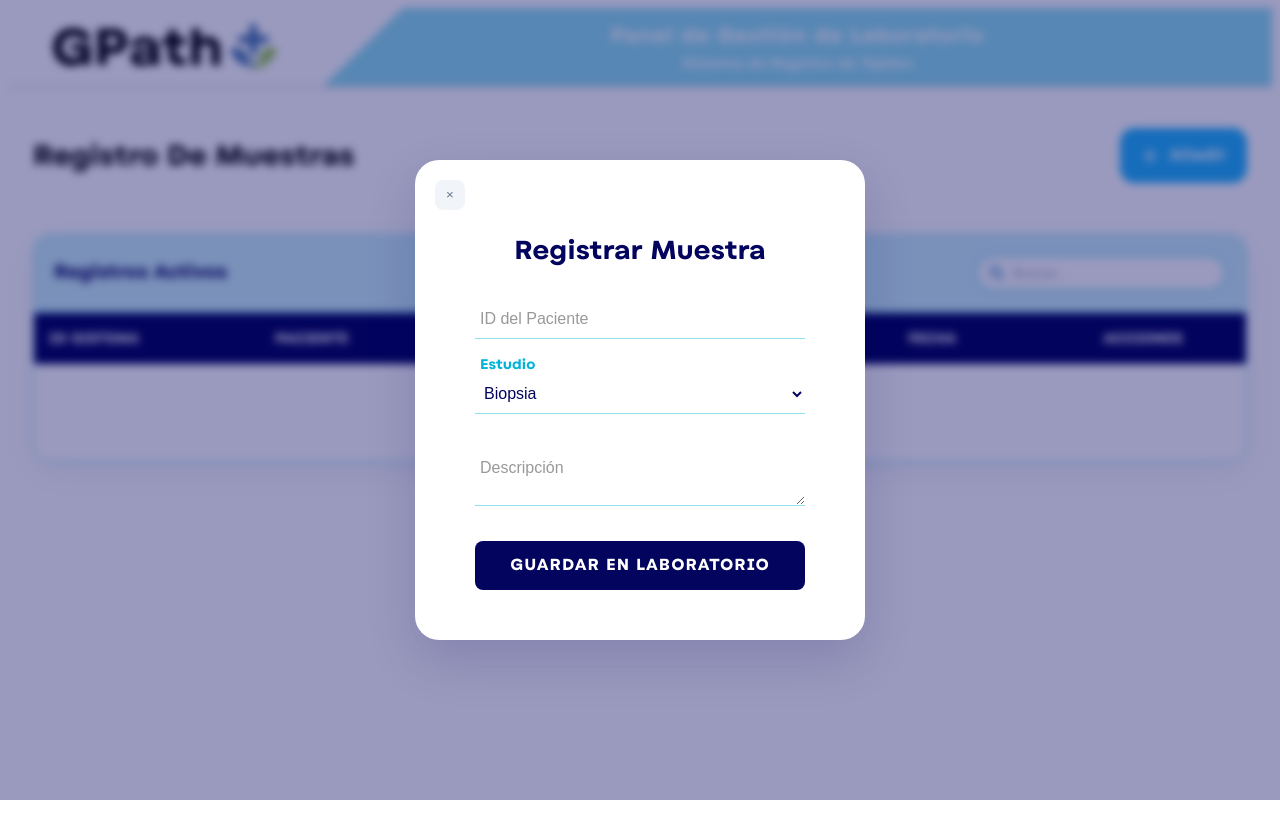
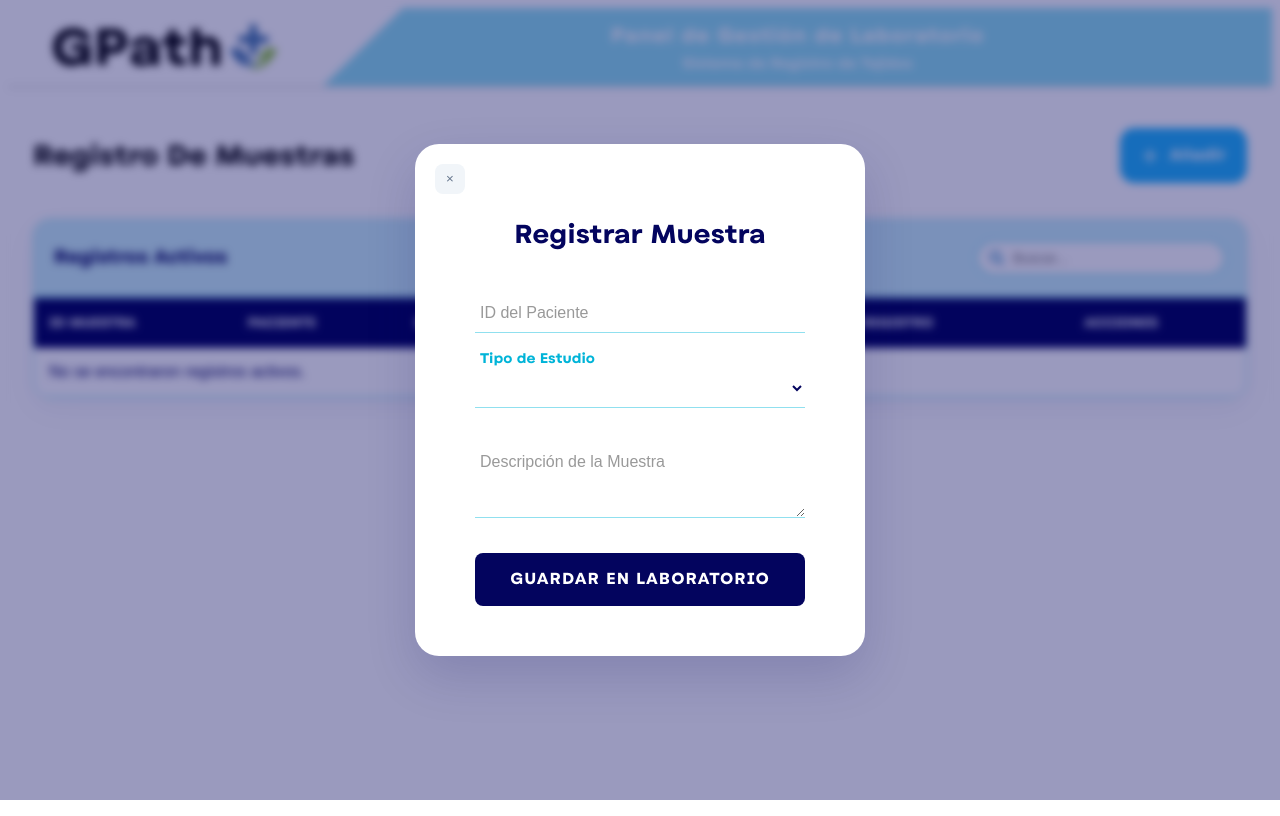
Before and after one commit to HammurabiSalazar/gpath-technical-assessment, a React (Vite) app: page / in a window 1280 px wide. Both pictures are taken after a click on the button "Añadir". Built offline with nearby package versions, Linux system fonts and the light colour scheme; a web font is replaced by a local one.

Commit message:
feat: add success feedback for registration and finalize table alignment

```diff
--- a/src/App.tsx
+++ b/src/App.tsx
@@ -2,6 +2,7 @@ import { useState, useEffect } from 'react';
 import { FormularioMuestra } from './components/FormularioMuestra';
 import { ListaMuestras } from './components/ListaMuestras';
 import type { Muestra } from './types/muestra';
+import Swal from 'sweetalert2';
 import logoGpath from './assets/Logo-gpath.png';
 import './App.css';
 
@@ -27,6 +28,19 @@ function App() {
     };
     setMuestras([nueva, ...muestras]);
     setMostrarFormulario(false);
+    Swal.fire({
+    title: '¡Muestra Registrada!',
+    text: 'El registro se ha guardado exitosamente en el sistema.',
+    icon: 'success',
+    confirmButtonColor: '#03045E', // Nuestro azul Crepúsculo
+    timer: 2500, // Se cierra sola en 2.5 segundos
+    timerProgressBar: true,
+    customClass: {
+      popup: 'modal-card-swal', // Reutilizamos la clase que ya definimos
+      title: 'form-title-swal'
+    }
+  });
+
   };
 
   // --- LÓGICA: Eliminar registro ---
--- a/src/components/FormularioMuestra.css
+++ b/src/components/FormularioMuestra.css
@@ -1,4 +1,4 @@
-/* 1. FUENTES */
+/* 1. FUENTES Y VARIABLES */
 @font-face {
   font-family: 'Alphazet';
   src: url('../assets/fonts/Alphazet-Light.otf') format('opentype');
@@ -10,7 +10,6 @@
   font-weight: 600;
 }
 
-/* 2. VARIABLES */
 :root {
   --crepusculo: #03045E;
   --azul-verdoso: #0077B6;
@@ -19,26 +18,23 @@
   --cian-claro: #CAF0F8;
 }
 
-/* src/components/FormularioMuestra.css */
-
+/* 2. CONTENEDOR PRINCIPAL */
 .form-container {
-  /* Quitamos el fondo y la sombra para evitar el efecto de "doble caja" */
   background: transparent;
-  box-shadow: none;
-  padding: 10px 20px; /* Reducimos el padding interno */
+  padding: 10px 20px;
   width: 100%;
+  font-family: 'Alphazet', sans-serif !important;
 }
 
 .form-title {
-  font-family: 'Alphazet', sans-serif !important;
   color: var(--crepusculo);
   text-align: center;
   font-size: 26px;
-  margin-bottom: 30px;
+  margin-bottom: 40px;
   font-weight: 600;
 }
 
-/* Estilos de los grupos de input (Material Design) */
+/* 3. GRUPOS Y ETIQUETAS FLOTANTES */
 .group {
   position: relative;
   margin-bottom: 35px;
@@ -54,16 +50,63 @@
   border-bottom: 1px solid var(--azul-escarchado);
   background: transparent;
   color: var(--crepusculo);
+  transition: 0.2s ease all;
 }
 
 .input:focus {
   outline: none;
 }
 
-/* El botón de guardado estilo GPath */
+/* Estilo de la etiqueta (Label) */
+.group label {
+  color: #999;
+  font-size: 16px;
+  font-weight: 300;
+  position: absolute;
+  pointer-events: none;
+  left: 5px;
+  top: 10px;
+  transition: 0.3s ease all;
+}
+
+/* LÓGICA DE FLOTACIÓN: Al enfocar o al tener texto */
+.input:focus ~ label,
+.input:not(:placeholder-shown) ~ label {
+  top: -20px;
+  font-size: 14px;
+  color: var(--turquesa-surf);
+  font-weight: 600;
+}
+
+/* 4. BARRA INFERIOR ANIMADA */
+.bar {
+  position: relative;
+  display: block;
+  width: 100%;
+}
+
+.bar:before, .bar:after {
+  content: '';
+  height: 2px;
+  width: 0;
+  bottom: 0px;
+  position: absolute;
+  background: var(--turquesa-surf);
+  transition: 0.3s ease all;
+}
+
+.bar:before { left: 50%; }
+.bar:after { right: 50%; }
+
+.input:focus ~ .bar:before,
+.input:focus ~ .bar:after {
+  width: 50%;
+}
+
+/* 5. BOTÓN Y ERRORES */
 .form-button {
   width: 100%;
-  padding: 12px;
+  padding: 14px;
   background-color: var(--crepusculo);
   color: white;
   border: none;
@@ -81,150 +124,14 @@
   background-color: var(--azul-verdoso);
   box-shadow: 0 4px 12px rgba(3, 4, 94, 0.2);
 }
-select.input option {
-  background-color: #ffffff;
-  color: var(--crepusculo);
-  font-family: 'Alphazet', sans-serif;
-  padding: 10px;
+
+.error-msg {
+  color: #e63946;
+  font-size: 12px;
+  margin-top: 5px;
+  display: block;
 }
 
-.input:focus {
-  outline: none;
-}
-
-/* Etiqueta Flotante */
-/* 1. Reset de fuente para asegurar que todo use Alphazet */
-.form-container,
-.form-container input,
-.form-container select,
-.form-container textarea,
-.form-container label,
-.form-container button {
-  font-family: 'Alphazet', sans-serif !important;
-  -webkit-font-smoothing: antialiased;
-  -moz-osx-font-smoothing: grayscale;
-}
-
-/* 2. Ajuste específico para las etiquetas (Labels) */
-.group label {
-  color: #999;
-  font-weight: 300; /* Light por defecto */
-  font-size: 16px;
-  position: absolute;
-  pointer-events: none;
-  left: 5px;
-  top: 10px;
-  transition: 0.2s ease all;
-}
-
-/* 3. Cuando la etiqueta sube, podemos cambiarla a SemiBold si queremos */
-.input:focus ~ label,
-.input:valid ~ label {
-  top: -20px;
-  font-size: 14px;
-  color: var(--turquesa-surf);
-  font-weight: 600; /* Cambia a SemiBold al flotar */
-}
-
-/* Animación cuando hay foco o el input es válido */
-.input:focus ~ label,
-.input:valid ~ label {
-  top: -20px;
-  font-size: 14px;
-  color: var(--turquesa-surf);
-  font-weight: 600;
-}
-
-/* La barra inferior animada */
-.bar {
-  position: relative;
-  display: block;
-  width: 100%;
-}
-
-.bar:before, .bar:after {
-  content: '';
-  height: 2px;
-  width: 0;
-  bottom: 0px;
-  position: absolute;
-  background: var(--turquesa-surf);
-  transition: 0.2s ease all;
-}
-
-.bar:before { left: 50%; }
-.bar:after { right: 50%; }
-
-.input:focus ~ .bar:before,
-.input:focus ~ .bar:after {
-  width: 50%;
-}
-
-/* El resaltado (Highlight) */
-.highlight {
-  position: absolute;
-  height: 60%;
-  width: 100px;
-  top: 25%;
-  left: 0;
-  pointer-events: none;
-  opacity: 0.5;
-}
-
-.input:focus ~ .highlight {
-  animation: inputHighlighter 0.3s ease;
-}
-
-@keyframes inputHighlighter {
-  from { background: var(--turquesa-surf); }
-  to { width: 0; background: transparent; }
-}
-
-/* Botón adaptado */
-.form-button {
-  width: 100%;
-  background-color: var(--crepusculo);
-  color: white;
-  padding: 12px;
-  border-radius: 8px;
-  border: none;
-  font-family: 'Alphazet', sans-serif;
-  font-weight: 600;
-  cursor: pointer;
-  transition: 0.3s;
-  text-transform: uppercase;
-}
-
-.form-button:hover {
-  background-color: var(--azul-verdoso);
-}
-/* ==========================================================
-   FORCE FONT ON SWEETALERT2 (Global Scope)
-   ========================================================== */
-
-/* Target a todo el contenedor de la alerta */
-.swal2-container {
-  font-family: 'Alphazet', sans-serif !important;
-}
-
-/* Target específico al título */
-.swal2-title {
-  font-family: 'Alphazet', sans-serif !important;
-  font-weight: 600 !important; /* SemiBold */
-  color: var(--crepusculo) !important;
-}
-
-/* Target al texto del cuerpo */
-.swal2-html-container {
-  font-family: 'Alphazet', sans-serif !important;
-  font-weight: 300 !important; /* Light */
-  color: var(--azul-verdoso) !important;
-}
-
-/* Target al botón de confirmación */
-.swal2-confirm {
-  font-family: 'Alphazet', sans-serif !important;
-  font-weight: 600 !important;
-  text-transform: uppercase;
-  letter-spacing: 1px;
-}
+/* SWEETALERT CUSTOMS */
+.swal2-container { font-family: 'Alphazet', sans-serif !important; }
+.swal2-title { font-weight: 600 !important; color: var(--crepusculo) !important; }
--- a/src/components/FormularioMuestra.tsx
+++ b/src/components/FormularioMuestra.tsx
@@ -1,51 +1,72 @@
-import React, { useState } from 'react';
-import { type TipoEstudio } from '../types/muestra';
+// src/components/FormularioMuestra.tsx
+import { useForm } from 'react-hook-form';
+import type { Muestra } from '../types/muestra';
 import './FormularioMuestra.css';
 
 interface Props {
-  onAgregar: (datos: { pacienteId: string; tipoEstudio: TipoEstudio; descripcion: string }) => void;
+  onAgregar: (datos: Omit<Muestra, 'id' | 'fechaRegistro'>) => void;
 }
 
-export const FormularioMuestra: React.FC<Props> = ({ onAgregar }) => {
-  const [pacienteId, setPacienteId] = useState('');
-  const [tipo, setTipo] = useState<TipoEstudio>('Biopsia');
-  const [descripcion, setDescripcion] = useState('');
+export const FormularioMuestra = ({ onAgregar }: Props) => {
+  const { register, handleSubmit, formState: { errors }, reset } = useForm<Omit<Muestra, 'id' | 'fechaRegistro'>>();
 
-  const handleSubmit = (e: React.FormEvent) => {
-    e.preventDefault();
-    onAgregar({ pacienteId, tipoEstudio: tipo, descripcion });
-    setPacienteId('');
-    setDescripcion('');
+  const onSubmit = (data: any) => {
+    onAgregar(data);
+    reset();
   };
 
   return (
-    <div className="form-container">
+    <form onSubmit={handleSubmit(onSubmit)} className="form-container">
       <h2 className="form-title">Registrar Muestra</h2>
-      <form onSubmit={handleSubmit}>
+
+      {/* ID PACIENTE */}
       <div className="group">
-          <input required type="text" className="input" value={pacienteId} onChange={e => setPacienteId(e.target.value)} />
+        <input
+          {...register("pacienteId", {
+            required: "El ID es obligatorio",
+            maxLength: { value: 15, message: "Máximo 15 caracteres" }
+          })}
+          className="input"
+          placeholder=" " // Espacio vital para la animación
+        />
         <span className="bar"></span>
-          <label>ID del Paciente</label>
+        <label className="label-gpath">ID del Paciente</label>
+        {errors.pacienteId && <span className="error-msg">{errors.pacienteId.message}</span>}
       </div>
 
+      {/* TIPO ESTUDIO */}
       <div className="group">
-          <select className="input" value={tipo} onChange={e => setTipo(e.target.value as TipoEstudio)}>
+        <select
+          {...register("tipoEstudio", { required: "Selecciona un estudio" })}
+          className="input"
+        >
+          <option value="" hidden></option> {/* Opción oculta para manejar el label */}
           <option value="Biopsia">Biopsia</option>
           <option value="Citología">Citología</option>
           <option value="Inmunohistoquímica">Inmunohistoquímica</option>
         </select>
         <span className="bar"></span>
-          <label className="active-label">Estudio</label>
+        <label className="label-gpath">Tipo de Estudio</label>
+        {errors.tipoEstudio && <span className="error-msg">{errors.tipoEstudio.message}</span>}
       </div>
 
+      {/* DESCRIPCIÓN */}
       <div className="group">
-          <textarea required className="input" value={descripcion} onChange={e => setDescripcion(e.target.value)} />
+        <textarea
+          {...register("descripcion", {
+            required: "La descripción es necesaria",
+            maxLength: { value: 200, message: "Máximo 200 caracteres" }
+          })}
+          className="input textarea"
+          rows={3}
+          placeholder=" " // Espacio vital para la animación
+        />
         <span className="bar"></span>
-          <label>Descripción</label>
+        <label className="label-gpath">Descripción de la Muestra</label>
+        {errors.descripcion && <span className="error-msg">{errors.descripcion.message}</span>}
       </div>
 
       <button type="submit" className="form-button">Guardar en Laboratorio</button>
     </form>
-    </div>
   );
 };
--- a/src/components/ListaMuestras.css
+++ b/src/components/ListaMuestras.css
@@ -1,14 +1,14 @@
+/* ESTRUCTURA DE TABLA */
 .table-container {
   background: white;
   border-radius: 16px;
   box-shadow: 0 10px 30px rgba(3, 4, 94, 0.05);
   border: 1px solid var(--azul-escarchado);
-  margin-top: 30px;
+  margin-top: 10px;
   overflow: hidden;
   font-family: 'Alphazet', sans-serif;
 }
 
-/* Header de la Tabla */
 .table-header {
   padding: 20px;
   display: flex;
@@ -18,147 +18,74 @@
   border-bottom: 2px solid var(--azul-escarchado);
 }
 
-.table-title {
-  color: var(--crepusculo);
-  font-weight: 600;
-  margin: 0;
-}
+.table-title { color: var(--crepusculo); font-weight: 600; margin: 0; }
 
-/* Contenedor que agrupa la lupa y el input */
-.search-box-internal {
-  position: relative;
-  display: flex;
-  align-items: center;
-  width: 250px; /* Ancho del buscador */
-}
-
-/* La pequeña lupa dentro del input */
-.search-icon-small {
-  position: absolute;
-  left: 12px;
-  color: var(--azul-verdoso);
-  font-size: 14px;
-  pointer-events: none;
-}
-
-/* El campo de texto (Input) */
+/* BUSCADOR INTERNO */
+.search-box-internal { position: relative; display: flex; align-items: center; width: 250px; }
+.search-icon-small { position: absolute; left: 12px; color: var(--azul-verdoso); font-size: 14px; }
 .search-input-internal {
   width: 100%;
-  padding: 8px 12px 8px 35px; /* Espacio extra a la izquierda para la lupa */
+  padding: 8px 12px 8px 35px;
   border: 2px solid var(--azul-escarchado);
-  border-radius: 20px; /* Bordes redondeados tipo píldora */
+  border-radius: 20px;
   font-family: 'Alphazet', sans-serif !important;
   font-size: 14px;
-  transition: all 0.3s ease;
+  outline: none;
+  transition: 0.3s;
+}
+.search-input-internal:focus { border-color: var(--azul-verdoso); width: 250px; }
+
+/* ESTILOS DE CELDAS */
+.gpath-table { width: 100%; border-collapse: collapse; }
+.gpath-table th { background-color: var(--crepusculo); color: white; padding: 15px; font-size: 13px; text-transform: uppercase; text-align: left; }
+.gpath-table td { padding: 15px; border-bottom: 1px solid var(--cian-claro); color: var(--crepusculo); }
+.description-cell { max-width: 250px; }
+.text-truncate-cell { overflow: hidden; text-overflow: ellipsis; white-space: nowrap; font-size: 14px; color: #666; }
+
+/* BADGES */
+.badge { padding: 4px 10px; border-radius: 6px; font-size: 11px; font-weight: 600; background: var(--azul-escarchado); color: var(--azul-verdoso); }
+
+/* ACCIONES */
+.btn-icon { background: none; border: none; cursor: pointer; margin: 0 5px; color: #64748b; transition: 0.2s; }
+.btn-edit:hover { color: var(--azul-verdoso); }
+.btn-delete:hover { color: #e63946; }
+
+/* === ESTILOS PARA EL MODAL DE EDICIÓN (SWEETALERT) === */
+.swal-modal-card { border-radius: 24px !important; padding: 30px !important; }
+.swal-title-gpath { color: var(--crepusculo); font-weight: 600; font-size: 24px; }
+.swal-form-container { text-align: left; padding: 10px 5px; }
+.swal-group { position: relative; margin-bottom: 30px; }
+
+.swal-input {
+  width: 100%;
+  border: none !important;
+  border-bottom: 1px solid var(--azul-escarchado) !important;
+  padding: 10px 5px !important;
+  font-family: 'Alphazet', sans-serif !important;
+  font-size: 16px;
+  background: transparent !important;
+  color: var(--crepusculo) !important;
   outline: none;
 }
 
-/* Efecto cuando el usuario hace clic para escribir */
-.search-input-internal:focus {
-  border-color: var(--azul-verdoso);
-  box-shadow: 0 0 8px rgba(0, 119, 182, 0.2);
-  width: 250px; /* Se expande un poquito al activarse */
+.disabled-input { background-color: #f8f9fa !important; color: #a0aec0 !important; border-bottom: 1px dashed #cbd5e0 !important; cursor: not-allowed; }
+
+.swal-label {
+  color: #999; font-size: 16px; font-weight: 300; position: absolute;
+  pointer-events: none; left: 5px; top: 10px; transition: 0.2s ease all;
 }
 
-/* Estilo para el placeholder (el texto "Buscar...") */
-.search-input-internal::placeholder {
-  color: #a0aec0;
-  font-weight: 300;
+.swal-input:focus ~ .swal-label,
+.swal-input:not(:placeholder-shown) ~ .swal-label {
+  top: -20px; font-size: 13px; color: var(--turquesa-surf); font-weight: 600;
 }
 
-/* Estilos de la Tabla */
-.gpath-table {
-  width: 100%;
-  border-collapse: collapse;
-  text-align: left;
+.swal-bar { position: relative; display: block; width: 100%; }
+.swal-bar:before, .swal-bar:after {
+  content: ''; height: 2px; width: 0; bottom: 0; position: absolute;
+  background: var(--turquesa-surf); transition: 0.3s ease all;
 }
+.swal-bar:before { left: 50%; } .swal-bar:after { right: 50%; }
+.swal-input:focus ~ .swal-bar:before, .swal-input:focus ~ .swal-bar:after { width: 50%; }
 
-.gpath-table th {
-  background-color: var(--crepusculo);
-  color: white;
-  padding: 15px;
-  font-weight: 600;
-  font-size: 14px;
-  text-transform: uppercase;
-}
-
-.gpath-table td {
-  padding: 15px;
-  border-bottom: 1px solid var(--cian-claro);
-  color: var(--crepusculo);
-  font-weight: 300;
-  font-size: 15px;
-}
-
-.gpath-table tr:hover {
-  background-color: #f8fafc;
-}
-
-/* Badges para los tipos de estudio */
-.badge {
-  padding: 4px 10px;
-  border-radius: 6px;
-  font-size: 12px;
-  font-weight: 600;
-  background: var(--azul-escarchado);
-  color: var(--azul-verdoso);
-}
-
-/* Botón de eliminar */
-.btn-delete {
-  background: none;
-  border: none;
-  cursor: pointer;
-  font-size: 18px;
-  transition: transform 0.2s;
-}
-
-.btn-delete:hover {
-  transform: scale(1.2);
-}
-
-.table-footer {
-  padding: 15px 20px;
-  font-size: 13px;
-  color: var(--azul-verdoso);
-  background: var(--cian-claro);
-  font-weight: 300;
-}
-
-.text-center { text-align: center; }
-.font-bold { font-weight: 600; }
-.text-empty { text-align: center; padding: 40px !important; color: #999; }
-
-/* Estilo para el ID interno de la muestra */
-.id-cell small {
-  background-color: #f1f5f9;
-  padding: 4px 8px;
-  border-radius: 4px;
-  color: #64748b;
-  font-family: monospace; /* Fuente de código para IDs */
-}
-
-/* Ajuste de columna de fecha */
-.date-cell {
-  font-size: 13px;
-  white-space: nowrap;
-}
-
-/* Aseguramos que la descripción no empuje todo */
-.text-truncate {
-  max-width: 200px;
-  white-space: nowrap;
-  overflow: hidden;
-  text-overflow: ellipsis;
-}
-
-/* El resto de estilos (search-box, buttons, badges) se mantienen igual */
-.btn-icon {
-  font-size: 14px; /* Font Awesome se controla con font-size */
-  display: inline-flex;
-  align-items: center;
-  justify-content: center;
-  width: 32px;
-  height: 32px;
-  /* ... resto de tus estilos de borde y hover ... */
-}
+.swal-confirm-btn { font-family: 'Alphazet', sans-serif !important; font-weight: 600 !important; border-radius: 8px !important; }
--- a/src/components/ListaMuestras.tsx
+++ b/src/components/ListaMuestras.tsx
@@ -14,7 +14,7 @@ interface Props {
 export const ListaMuestras: React.FC<Props> = ({ muestras, onEliminar, onActualizar }) => {
   const [busqueda, setBusqueda] = useState('');
 
-  // Filtramos por ID, Paciente, Estudio o incluso por la Descripción
+  // Lógica de filtrado dinámico
   const filtradas = muestras.filter(m =>
     m.pacienteId.toLowerCase().includes(busqueda.toLowerCase()) ||
     m.id.toLowerCase().includes(busqueda.toLowerCase()) ||
@@ -22,6 +22,7 @@ export const ListaMuestras: React.FC<Props> = ({ muestras, onEliminar, onActuali
     m.descripcion.toLowerCase().includes(busqueda.toLowerCase())
   );
 
+  // Función para eliminar con confirmación
   const confirmarEliminar = (id: string) => {
     Swal.fire({
       title: '¿Eliminar registro?',
@@ -35,24 +36,51 @@ export const ListaMuestras: React.FC<Props> = ({ muestras, onEliminar, onActuali
     }).then((r) => r.isConfirmed && onEliminar(id));
   };
 
+  // Función para editar con interfaz GPath (ID Bloqueado)
   const editarMuestra = (m: Muestra) => {
     Swal.fire({
-      title: 'Editar Registro',
+      title: '<span class="swal-title-gpath">Editar Registro</span>',
       html: `
-        <div style="text-align: left;">
-          <label style="font-size: 14px; color: #0077B6;">ID Paciente</label>
-          <input id="swal-p" class="swal2-input" value="${m.pacienteId}">
-          <label style="font-size: 14px; color: #0077B6;">Descripción</label>
-          <textarea id="swal-d" class="swal2-textarea">${m.descripcion}</textarea>
+        <div class="swal-form-container">
+          <div class="swal-group">
+            <input id="swal-p" class="swal-input disabled-input" value="${m.pacienteId}" disabled placeholder=" ">
+            <span class="swal-bar"></span>
+            <label class="swal-label">ID del Paciente (No editable)</label>
+          </div>
+
+          <div class="swal-group">
+            <select id="swal-t" class="swal-input">
+              <option value="Biopsia" ${m.tipoEstudio === 'Biopsia' ? 'selected' : ''}>Biopsia</option>
+              <option value="Citología" ${m.tipoEstudio === 'Citología' ? 'selected' : ''}>Citología</option>
+              <option value="Inmunohistoquímica" ${m.tipoEstudio === 'Inmunohistoquímica' ? 'selected' : ''}>Inmunohistoquímica</option>
+            </select>
+            <span class="swal-bar"></span>
+            <label class="swal-label">Tipo de Estudio</label>
+          </div>
+
+          <div class="swal-group">
+            <textarea id="swal-d" class="swal-input swal-textarea" rows="3" placeholder=" ">${m.descripcion}</textarea>
+            <span class="swal-bar"></span>
+            <label class="swal-label">Descripción de la Muestra</label>
+          </div>
         </div>
       `,
+      showCancelButton: true,
+      confirmButtonText: 'ACTUALIZAR',
+      cancelButtonText: 'CANCELAR',
+      confirmButtonColor: '#03045E',
+      cancelButtonColor: '#808080',
+      customClass: {
+        popup: 'swal-modal-card',
+        confirmButton: 'swal-confirm-btn'
+      },
       focusConfirm: false,
-      showCancelButton: true,
-      confirmButtonColor: '#03045E',
-      preConfirm: () => ({
-        pacienteId: (document.getElementById('swal-p') as HTMLInputElement).value,
-        descripcion: (document.getElementById('swal-d') as HTMLTextAreaElement).value
-      })
+      preConfirm: () => {
+        return {
+          tipoEstudio: (document.getElementById('swal-t') as HTMLSelectElement).value,
+          descripcion: (document.getElementById('swal-d') as HTMLTextAreaElement).value
+        };
+      }
     }).then(r => r.isConfirmed && onActualizar(m.id, r.value));
   };
 
@@ -76,11 +104,11 @@ export const ListaMuestras: React.FC<Props> = ({ muestras, onEliminar, onActuali
         <table className="gpath-table">
           <thead>
             <tr>
-              <th>ID SISTEMA</th>
+              <th>ID MUESTRA</th>
               <th>PACIENTE</th>
               <th>ESTUDIO</th>
-              <th>DESCRIPCIÓN</th> {/* Columna recuperada */}
-              <th>FECHA</th>
+              <th>DESCRIPCIÓN</th>
+              <th>FECHA DE REGISTRO</th>
               <th className="text-center">ACCIONES</th>
             </tr>
           </thead>
@@ -95,7 +123,6 @@ export const ListaMuestras: React.FC<Props> = ({ muestras, onEliminar, onActuali
                       {m.tipoEstudio}
                     </span>
                   </td>
-                  {/* Celda de descripción con puntos suspensivos si es muy larga */}
                   <td className="description-cell" title={m.descripcion}>
                     <div className="text-truncate-cell">{m.descripcion}</div>
                   </td>
@@ -112,9 +139,7 @@ export const ListaMuestras: React.FC<Props> = ({ muestras, onEliminar, onActuali
               ))
             ) : (
               <tr>
-                <td colSpan={6} className="text-center" style={{padding: '40px'}}>
-                  No se encontraron registros.
-                </td>
+                <td colSpan={6} className="text-empty">No se encontraron registros activos.</td>
               </tr>
             )}
           </tbody>
```
Also changed, not shown: src/App.css (line endings or trailing spaces). Lines whose indentation alone changed are shown as unchanged.
